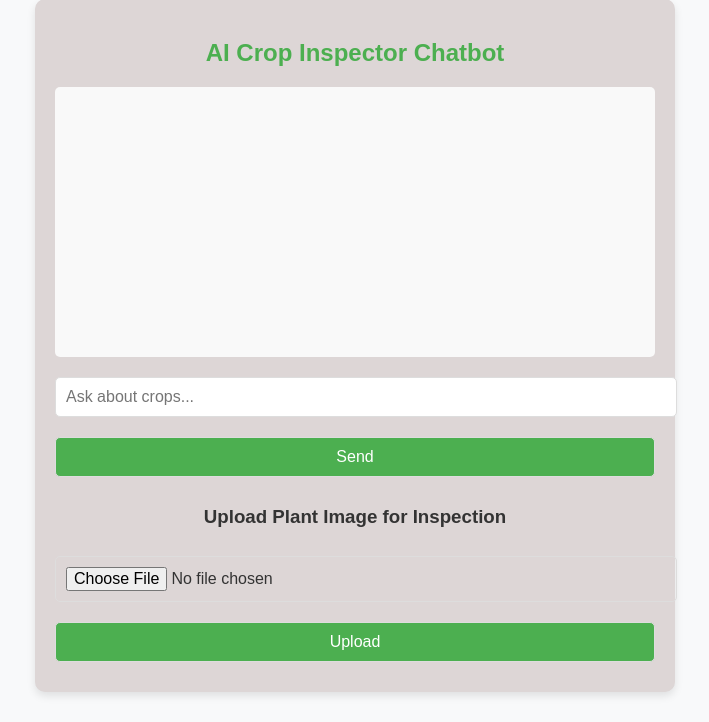
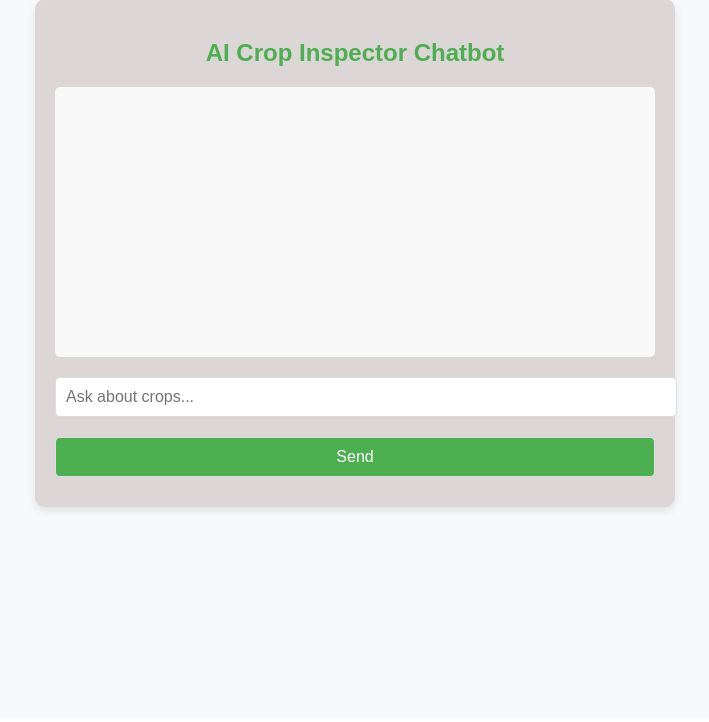
Before and after one commit to kunal472/crop_recommend, a Flask app: page / in a window 1280 px wide, after a click on "Chatbot". Shown: the part 82-804 px from the top of the page, without its empty margins (285-994 px from the left). After the commit the page ends 596 px from the top, so only its background shows below. Run offline with Flask 3, Linux system fonts and the light colour scheme; parts of the project's set-up code (start-up, migrations or seed data) failed here and were passed over.

Commit message:
required update

```diff
--- a/app.py
+++ b/app.py
@@ -1,27 +1,22 @@
-from flask import Flask, render_template, request, jsonify
+from flask import Response, request, stream_with_context, jsonify,Flask, render_template
+import time
 import joblib  # Changed from pickle to joblib for loading model
 import numpy as np  # For data processing
 import google.generativeai as genai  # For AI API
+from dotenv import load_dotenv
 import os
-from werkzeug.utils import secure_filename
-from PIL import Image
-import io
 
 app = Flask(__name__)
 
+load_dotenv()
 # 🔹 Load ML Model for Crop Prediction
 MODEL_PATH = "smart-agriculture.joblib"  # Ensure this file exists
 crop_model = joblib.load(MODEL_PATH)  # Load the joblib model
 
 # 🔹 Configure AI API (Gemini for Chatbot & Image Analysis)
-genai.configure(api_key="")  # Replace with your API Key
+genai.configure(api_key=os.getenv("GENAI")) # Replace with your API Key
 chatbot_model = genai.GenerativeModel('gemini-2.0-flash')  # Text AI for Chatbot
-vision_model = genai.GenerativeModel('gemini-2.0-flash')  # Image AI for Analysis
 
-# 🔹 Configure Upload Folder for Images
-UPLOAD_FOLDER = 'static/uploads'
-app.config['UPLOAD_FOLDER'] = UPLOAD_FOLDER
-os.makedirs(UPLOAD_FOLDER, exist_ok=True)
 
 @app.route('/')
 def home():
@@ -48,14 +43,13 @@ def predict_crop():
     except Exception as e:
         return jsonify({"error": f"Error processing crop prediction: {str(e)}"}), 500
 
-# 🔹 Chatbot API (AI-Powered)
 @app.route('/chatbot-response', methods=['POST'])
 def chatbot_response():
-    """Handles chatbot queries with an AI agricultural expert role."""
+    """Streams chatbot response like it's typing."""
     user_message = request.json.get("message", "").strip()
 
     if not user_message:
-        return jsonify({"response": "Please enter a valid question."}), 400
+        return Response("Please enter a valid question.", status=400)
 
     try:
         # Assign a role to the chatbot
@@ -67,48 +61,20 @@ def chatbot_response():
         Question: {user_message}
         """
 
-        response = chatbot_model.generate_content(prompt)
-        bot_reply = response.text.strip() if response.text else "Sorry, I couldn't understand."
+        def generate():
+            response = chatbot_model.generate_content(prompt)
+            bot_reply = response.text.strip() if response.text else "Sorry, I couldn't understand."
 
-        return jsonify({"response": bot_reply})
+            # You can stream word-by-word instead of character-by-character
+            for word in bot_reply.split():
+                yield word + " "
+                time.sleep(0.05)  # simulate typing delay
+
+        return Response(stream_with_context(generate()), content_type='text/plain')
 
     except Exception as e:
-        return jsonify({"response": f"Error processing request: {str(e)}"}), 500
+        return Response(f"Error processing request: {str(e)}", status=500)
 
-# 🔹 Image Analysis API (AI-Powered)
-@app.route('/upload-image', methods=['POST'])
-def upload_image():
-    """Handles image uploads for plant health analysis and disease detection."""
-    if 'image' not in request.files:
-        return jsonify({"error": "No image uploaded"}), 400
-
-    file = request.files['image']
-    if file.filename == '':
-        return jsonify({"error": "No selected file"}), 400
-
-    # Secure and Save Image
-    filename = secure_filename(file.filename)
-    file_path = os.path.join(app.config['UPLOAD_FOLDER'], filename)
-    file.save(file_path)
-
-    try:
-        # Process Image using AI API
-        img = Image.open(file_path)
-        img_byte_arr = io.BytesIO()
-        img.save(img_byte_arr, format='JPEG')  # Convert to JPEG
-        img_byte_arr = img_byte_arr.getvalue()
-
-        response = vision_model.generate_content([
-            "Analyze this plant image and provide plant name and any diseases present and its possible solution.",
-            genai.Part.from_data(mime_type='image/jpeg', data=img_byte_arr)
-        ])
-
-        diagnosis = response.text.strip() if response.text else "No diagnosis available."
-
-        return jsonify({"response": diagnosis, "image_url": f"/{file_path}"})
-
-    except Exception as e:
-        return jsonify({"error": f"Error processing image: {str(e)}"}), 500
 
 if __name__ == '__main__':
-    app.run(debug=True)
+    app.run(debug=False)
--- a/templates/index.html
+++ b/templates/index.html
@@ -90,6 +90,23 @@
             border-radius: 5px;
             margin-bottom: 10px;
         }
+        #about {
+            padding: 30px;
+            background-color: #f7fdf7;
+            border-radius: 10px;
+            margin-top: 20px;
+            line-height: 1.6;
+        }
+
+        #about h3 {
+            margin-top: 20px;
+            color: #2d7a2d;
+        }
+
+        #about ul {
+            list-style-type: disc;
+            margin-left: 20px;
+        }
 
         /* Hide sections initially */
         .hidden {
@@ -141,19 +158,39 @@
         <div class="chat-box" id="chat-box"></div>
         <input type="text" id="user-input" placeholder="Ask about crops...">
         <button onclick="sendMessage()">Send</button>
-
-        <h3>Upload Plant Image for Inspection</h3>
-        <input type="file" id="image-upload">
-        <button onclick="uploadImage()">Upload</button>
-        <div id="image-response"></div>
     </div>
 
     <!-- About Us -->
     <div id="about" class="container hidden">
         <h2>About Us</h2>
-        <p>This AI Crop Inspector helps farmers diagnose crop issues using AI. We analyze images and provide solutions to improve yield.</p>
-        <p>Contact: example@example.com</p>
+        <p><strong>AI Crop Inspector</strong> is your intelligent farming assistant designed to empower farmers with fast, accurate, and actionable insights using cutting-edge AI technology.</p>
+
+        <h3>🌱 Our Mission</h3>
+        <p>To revolutionize agriculture by providing easy-to-use, AI-powered tools that help farmers diagnose crop issues, improve soil health, and boost productivity — sustainably.</p>
+
+        <h3>🔍 What We Do</h3>
+        <ul>
+            <li>Analyze crop images to detect diseases and nutrient deficiencies</li>
+            <li>Provide expert recommendations for pest control and treatment</li>
+            <li>Suggest crop rotation and soil improvement strategies</li>
+            <li>Support sustainable farming practices</li>
+        </ul>
+
+        <h3>👨‍🌾 Who We Help</h3>
+        <p>From smallholder farmers to large-scale agricultural enterprises, our tools are built for everyone who wants to grow healthier crops with confidence.</p>
+
+        <h3>📬 Contact Us</h3>
+        <p>We'd love to hear from you! Reach out for support, feedback, or collaboration.</p>
+        <ul>
+            <li>Email: <a href="mailto:example@example.com">example@example.com</a></li>
+            <li>Phone: +1-800-123-4567</li>
+            <li>Location: RuralTech Innovations, AgriHub Road, Greenfields</li>
+        </ul>
+
+        <h3>🤝 Meet the Team</h3>
+        <p>Agronomists, data scientists, and software engineers working together to bridge the gap between AI and agriculture.</p>
     </div>
+
 
     <script>
         function showSection(sectionId) {
@@ -191,33 +228,55 @@
 
     let chatBox = document.getElementById('chat-box');
     chatBox.innerHTML += `<p><b>You:</b> ${userInput}</p>`;
+    document.getElementById('user-input').value = "";
+
+    let botMessage = document.createElement('p');
+    botMessage.innerHTML = `<b>Bot:</b> <span id="bot-typing"></span>`;
+    chatBox.appendChild(botMessage);
 
     fetch('/chatbot-response', {
         method: 'POST',
         headers: { 'Content-Type': 'application/json' },
         body: JSON.stringify({ message: userInput })
     })
-            .then(response => response.json())
-            .then(data => {
-                chatBox.innerHTML += `<p><b>Bot:</b> ${data.response}</p>`;
-                document.getElementById('user-input').value = "";
+    .then(response => {
+        const reader = response.body.getReader();
+        const decoder = new TextDecoder();
+        let botText = '';
+
+        function read() {
+            return reader.read().then(({ done, value }) => {
+                if (done) return;
+
+                let chunk = decoder.decode(value, { stream: true });
+                botText += chunk;
+
+                // Format as it comes in
+                let formatted = botText
+                    .replace(/\*\*(.*?)\*\*/g, '<strong>$1</strong>')
+                    .replace(/(?:\*|_)(.*?)(?:\*|_)/g, '<em>$1</em>')
+                    .replace(/`(.*?)`/g, '<code>$1</code>')
+                    .replace(/\n/g, '<br>')
+                    .replace(/(?:^|\<br\>)\- (.*?)(?=\<br\>|$)/g, '<li>$1</li>');
+
+                if (formatted.includes('<li>')) {
+                    formatted = `<ul>${formatted}</ul>`;
+                }
+
+                document.getElementById('bot-typing').innerHTML = formatted;
+
+                return read();
+            });
+        }
+
+        return read();
+    })
+    .then(() => {
         chatBox.scrollTop = chatBox.scrollHeight;
     });
 }
 
-        function uploadImage() {
-            let imageInput = document.getElementById('image-upload').files[0];
-            if (!imageInput) return alert("Please select an image!");
 
-            let formData = new FormData();
-            formData.append('image', imageInput);
-
-            fetch('/upload-image', { method: 'POST', body: formData })
-            .then(response => response.json())
-            .then(data => {
-                document.getElementById('image-response').innerHTML = `<p><b>Diagnosis:</b> ${data.response}</p><img src="${data.image_url}" alt="Uploaded Image">`;
-            });
-        }
 
         showSection('form');
     </script>
```
Also changed, not shown: static/styles1.css (deleted), static/uploads/Screenshot_2025-04-04_002431.png (deleted), 2 other files. Lines whose indentation alone changed are shown as unchanged.
